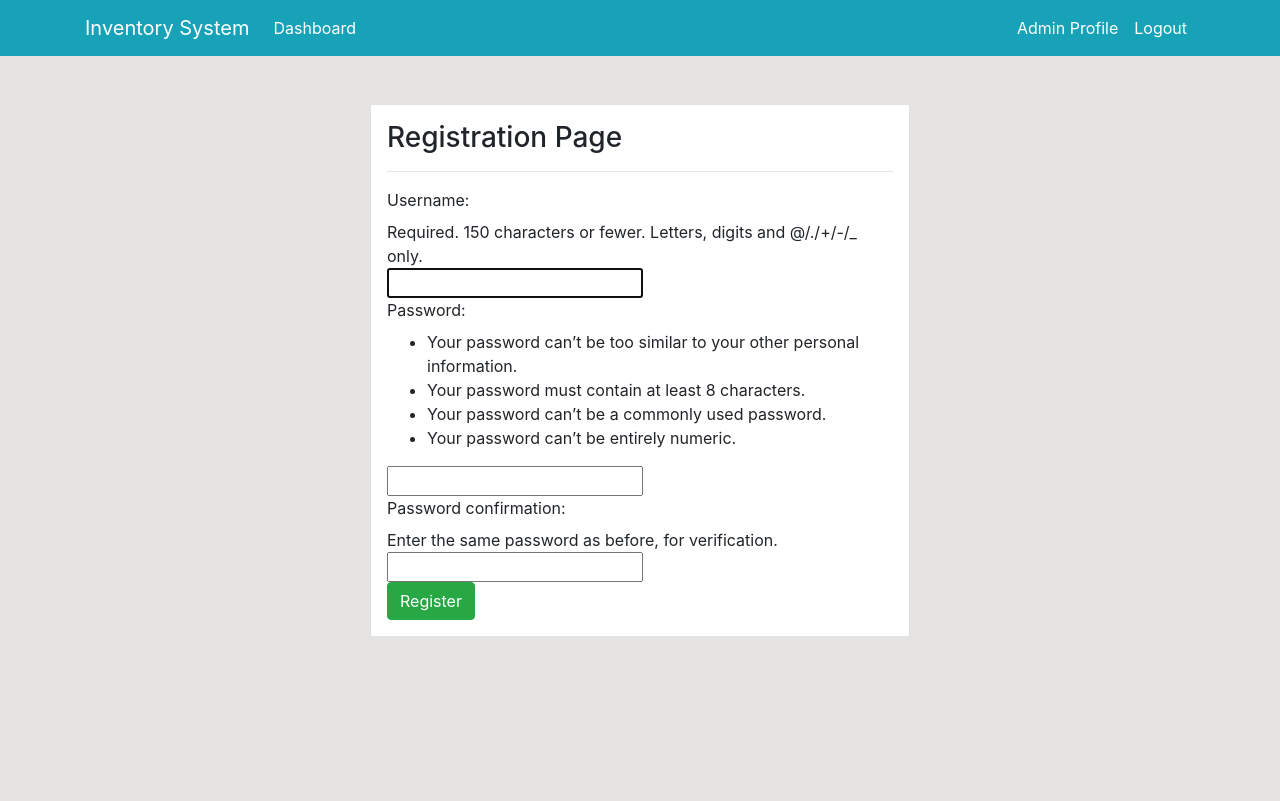
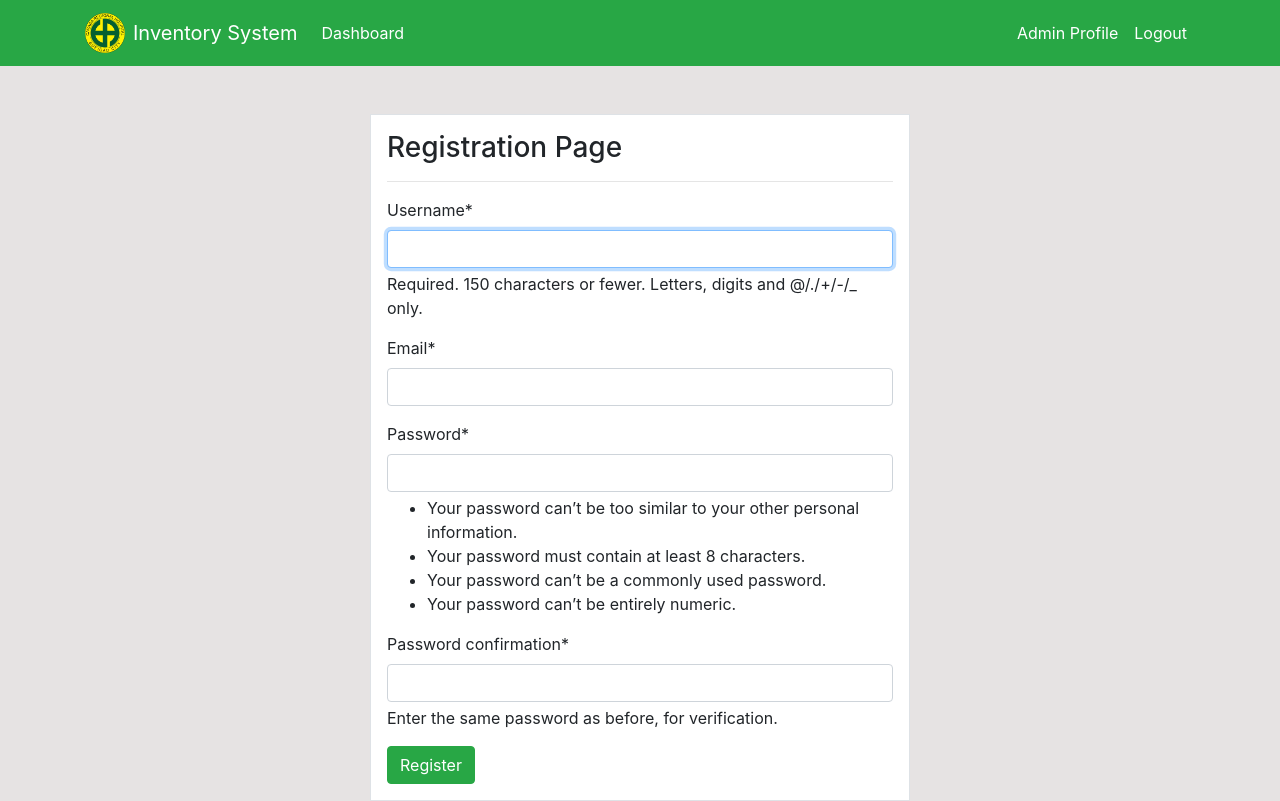
Before and after one commit to davezigreat/django_inventorysystem, a Django app: page /register/ in a window 1280 px wide. Before the commit the page ends 636 px from the top, so only its background shows below. Run offline with Django 5.2, Linux system fonts and the light colour scheme; some libraries are stand-ins or nearby versions.

Commit message:
changed color theme and added crsipy form in user registration

```diff
--- a/dashboard/urls.py
+++ b/dashboard/urls.py
@@ -5,6 +5,6 @@ urlpatterns = [
     path('', views.index, name='dashboard-index.html'),
     path('staff/', views.staff, name='dashboard-staff.html'),
     path('products/', views.products, name='dashboard-products.html'),
-    path('orders/', views.orders, name='dashboard-orders.html')
+    path('orders/', views.orders, name='dashboard-orders.html'),
 
 ]
--- a/inventoryproject/settings.py
+++ b/inventoryproject/settings.py
@@ -37,8 +37,10 @@ INSTALLED_APPS = [
     'django.contrib.sessions',
     'django.contrib.messages',
     'django.contrib.staticfiles',
-    'dashboard',
+    'dashboard.apps.DashboardConfig',
     'user.apps.UserConfig',
+    'crispy_forms',
+    'crispy_bootstrap4',
 ]
 
 MIDDLEWARE = [
@@ -105,6 +107,8 @@ AUTH_PASSWORD_VALIDATORS = [
     },
 ]
 
+CRISPY_TEMPLATE_PACK = 'bootstrap4'
+
 
 # Internationalization
 # https://docs.djangoproject.com/en/5.1/topics/i18n/
--- a/templates/partials/nav.html
+++ b/templates/partials/nav.html
@@ -1,7 +1,11 @@
+{% load static %}
 <!--Navbar-->
-<nav class="navbar navbar-expand-lg navbar-info bg-info">
+<nav class="navbar navbar-expand-lg navbar-info bg-success">
     <div class="container">
-        <a class="navbar-brand text-white" href="{% url "dashboard-index.html" %}">Inventory System</a>
+        <a class="navbar-brand text-white d-flex align-items-center" href="{% url 'dashboard-index.html' %}">
+            <img src="{% static 'logo.png' %}" alt="Logo" width="40" height="40" class="mr-2">
+            Inventory System
+        </a>
         <button class="navbar-toggler" type="button" data-toggle="collapse" data-target="#navbarSupportedContent"
             aria-controls="navbarSupportedContent" aria-expanded="false" aria-label="Toggle navigation">
             <span class="navbar-toggler-icon"></span>
@@ -10,7 +14,7 @@
         <div class="collapse navbar-collapse" id="navbarSupportedContent">
             <ul class="navbar-nav mr-auto">
                 <li class="nav-item active">
-                    <a class="nav-link text-white" href="{% url "dashboard-index.html" %}">Dashboard <span
+                    <a class="nav-link text-white" href="{% url 'dashboard-index.html' %}">Dashboard <span
                             class="sr-only">(current)</span></a>
                 </li>
             </ul>
@@ -23,7 +27,6 @@
                     <a class="nav-link text-white" href="#">Logout</a>
                 </li>
             </ul>
-
         </div>
     </div>
 </nav>
--- a/templates/partials/topnav.html
+++ b/templates/partials/topnav.html
@@ -3,7 +3,7 @@
     <div class="row mt-4">
         <div class="col-md-4">
             <div class="card">
-                <div class="card-header bg-info text-white">
+                <div class="card-header bg-success text-white">
                     Information
                 </div>
                 <div class="card-body">
@@ -15,7 +15,7 @@
         </div>
         <div class="col-md-8">
             <div class="card">
-                <div class="card-header bg-info text-white">
+                <div class="card-header bg-success text-white">
                     Statistics
                 </div>
                 <div class="card-body">
--- a/templates/user/register.html
+++ b/templates/user/register.html
@@ -1,5 +1,7 @@
  {% extends 'partials/base.html' %}
  {% block title %} Register Page {% endblock %}
+ {% load crispy_forms_tags %}
+
  {% block content %}
 
  <div class="container">
@@ -9,7 +11,8 @@
                 <h3>Registration Page</h3>
                 <hr>
                 <form method = "POST">
-                    {{ form }}
+                    {% csrf_token %}
+                    {{ form | crispy }}
                     <input class ="btn btn-success" type="submit" value="Register">
                 </form>
             </div>
--- /dev/null
+++ b/user/forms.py
@@ -0,0 +1,11 @@
+from django import forms
+from django.contrib.auth.models import User
+from django.contrib.auth.forms import UserCreationForm
+
+
+class CreateUserForm(UserCreationForm):
+    email = forms.EmailField()
+
+    class Meta:
+        model = User
+        fields = ['username', 'email', 'password1', 'password2']
--- a/user/views.py
+++ b/user/views.py
@@ -1,11 +1,19 @@
-from django.shortcuts import render
+from django.shortcuts import render, redirect
 from django.contrib.auth.forms import UserCreationForm
+from .forms import CreateUserForm
 
 # Create your views here.
 
 def register(request):
-    form = UserCreationForm()
+    if request.method == 'POST':
+        form = CreateUserForm(request.POST)
+        if form.is_valid():
+            form.save()
+            return redirect('dashboard-index')
+            #dapat naka mix gjud na password ng characters
+    else:
+        form = CreateUserForm()
     context = {
-        'form':form
+        'form': form,
     }
     return render(request, 'user/register.html', context)
```
Also changed, not shown: static/logo.png (added).
